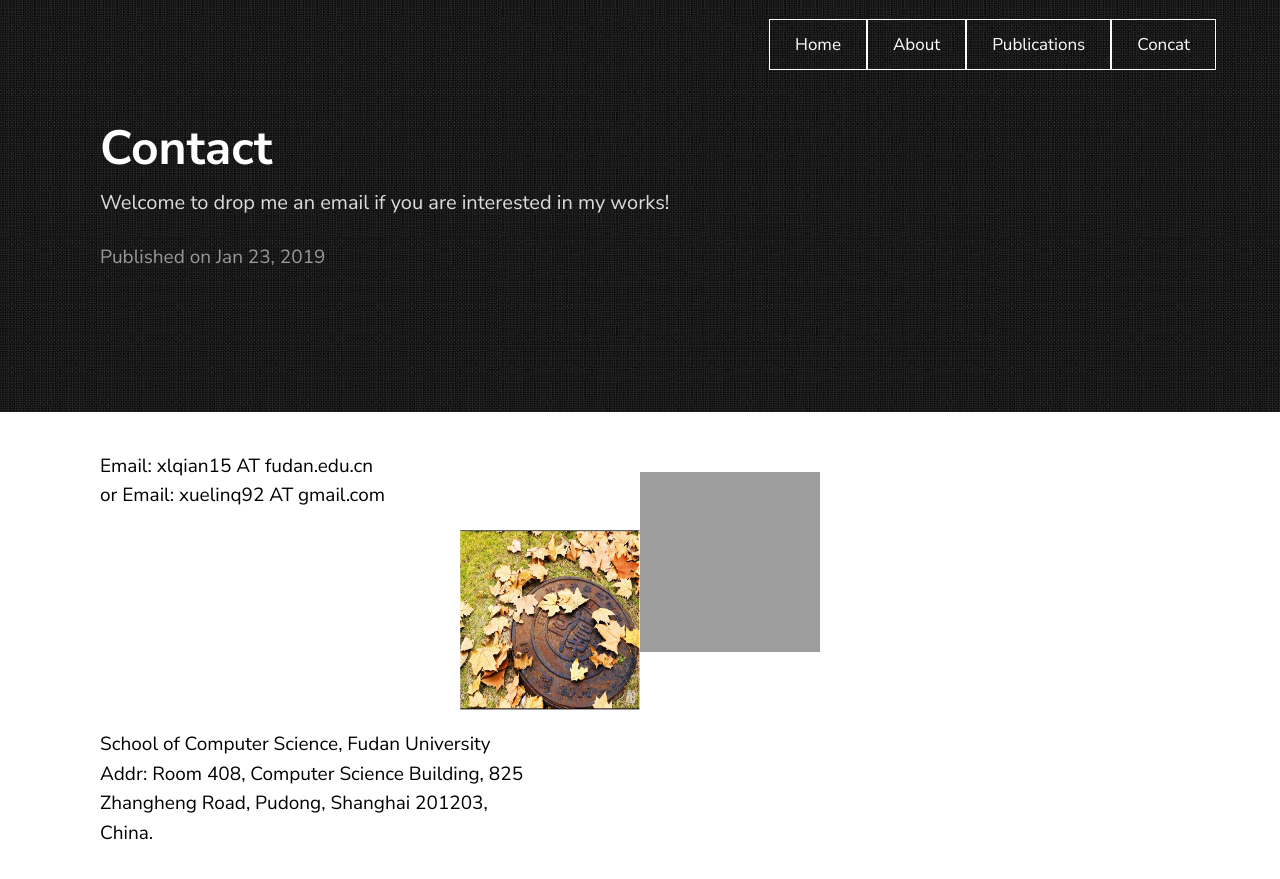
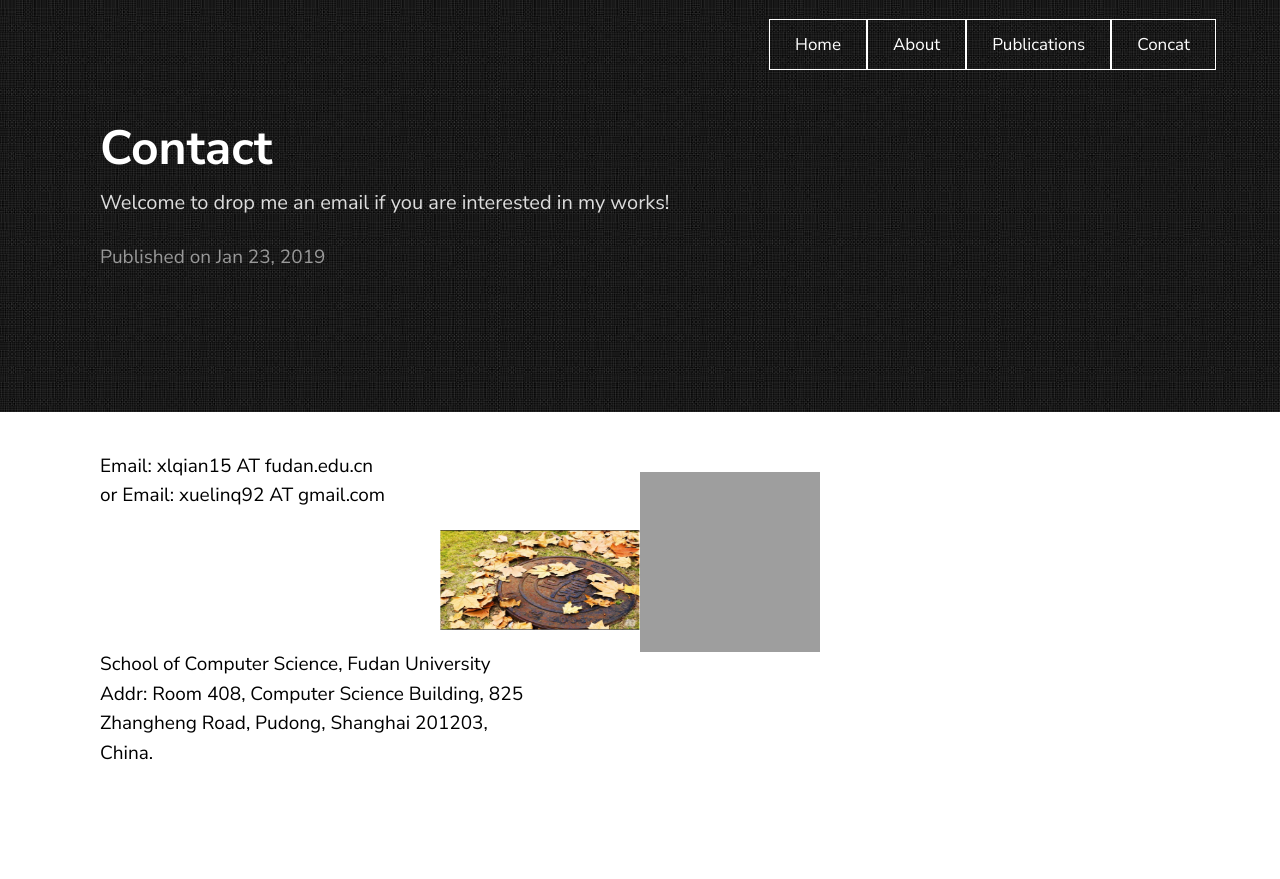
Before and after one commit to naiq/naiq.github.io, a Jekyll site: the page built from _posts/2019-06-30-concat.markdown, in a window 1280 px wide. Shown: the top 879 px of the page. Built offline with Jekyll 4.4.1, drawn with Linux system fonts in a browser that asks for light colours; grey boxes are pictures that could not be loaded.

Commit message:
commit 1

```diff
--- a/_posts/2019-06-30-concat.markdown
+++ b/_posts/2019-06-30-concat.markdown
@@ -15,7 +15,7 @@ or Email: xuelinq92 AT gmail.com
 </div>
 
 <div>
-<img src="/img/about/fudan.png" alt="." width="180" height="180" align="right">
+<img src="/img/about/fudan.png" alt="." width="200" height="100" align="right">
 <span style="display:inline-block;width:60%;word-wrap:break-word;white-space:normal;">
 School of Computer Science, Fudan University
 <br>
```
